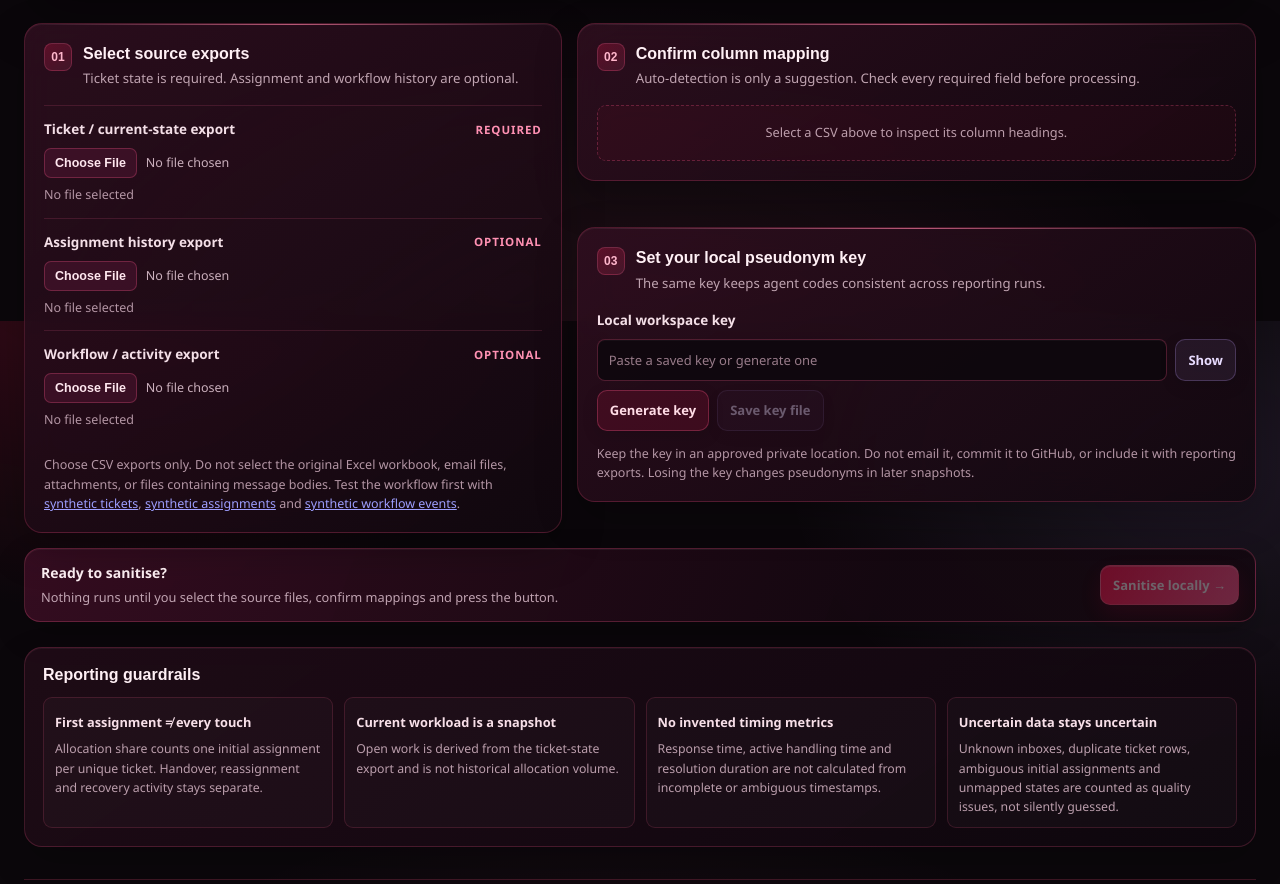
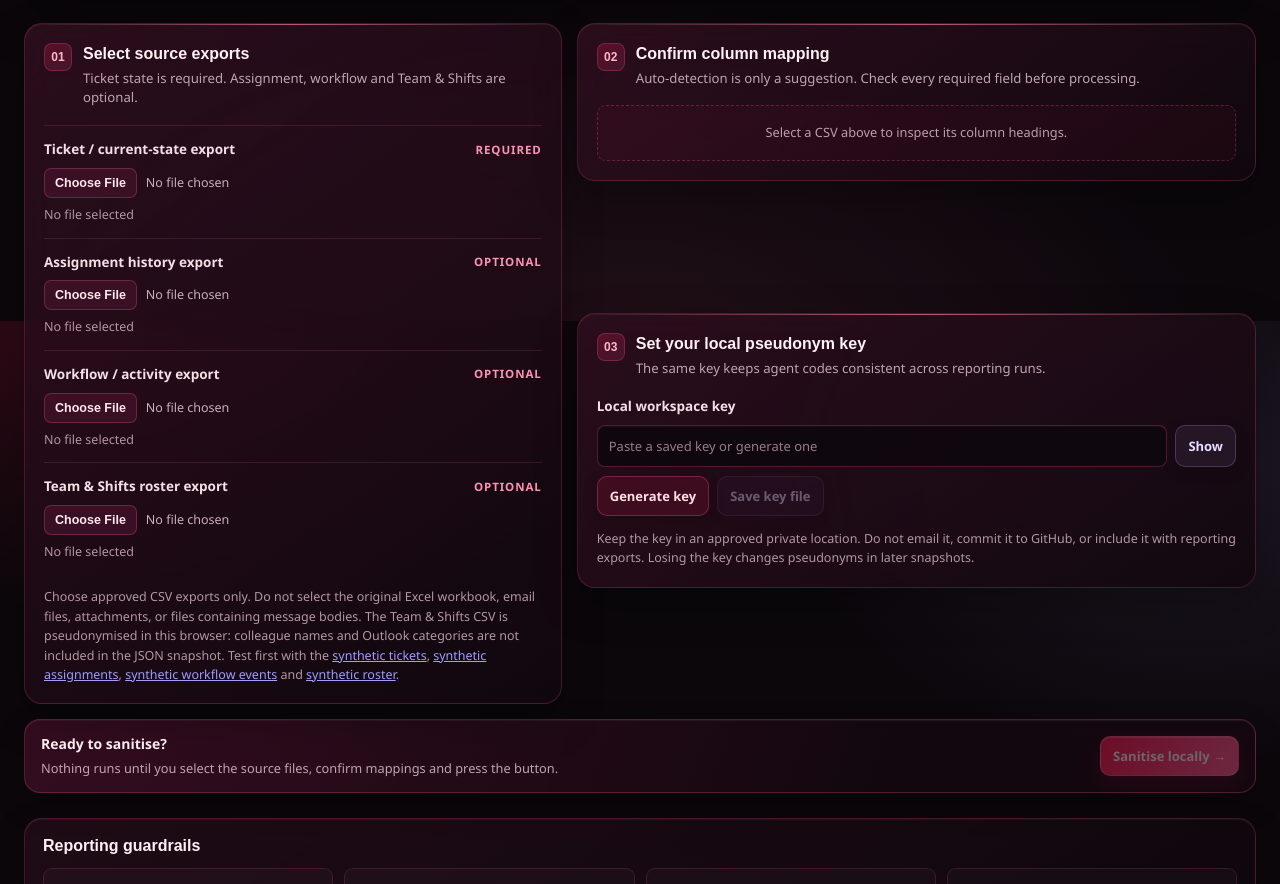
Before and after one commit to brandsupport/vwg-dispatcher-v2, a plain HTML site: page reporting-studio.html in a window 1280 px wide. Shown: the part 479-1363 px from the top of the page. Drawn offline with Linux system fonts and the light colour scheme.

Commit message:
Add Team and Shifts roster import to Reporting Studio

```diff
--- a/reporting-studio.html
+++ b/reporting-studio.html
@@ -31,7 +31,7 @@
 
     <section class="workflow-grid">
       <article class="step-card">
-        <div class="step-heading"><span class="step-number">01</span><div><h2>Select source exports</h2><p>Ticket state is required. Assignment and workflow history are optional.</p></div></div>
+        <div class="step-heading"><span class="step-number">01</span><div><h2>Select source exports</h2><p>Ticket state is required. Assignment, workflow and Team & Shifts are optional.</p></div></div>
         <div class="file-picker">
           <label for="ticketsFile">Ticket / current-state export <em>Required</em></label>
           <input id="ticketsFile" type="file" accept=".csv,text/csv">
@@ -47,7 +47,12 @@
           <input id="workflowFile" type="file" accept=".csv,text/csv">
           <small id="workflowFileMeta">No file selected</small>
         </div>
-        <p class="field-note">Choose CSV exports only. Do not select the original Excel workbook, email files, attachments, or files containing message bodies. Test the workflow first with <a href="./examples/synthetic-ticket-snapshot.csv" download>synthetic tickets</a>, <a href="./examples/synthetic-assignment-history.csv" download>synthetic assignments</a> and <a href="./examples/synthetic-workflow-history.csv" download>synthetic workflow events</a>.</p>
+        <div class="file-picker">
+          <label for="rosterFile">Team & Shifts roster export <em>Optional</em></label>
+          <input id="rosterFile" type="file" accept=".csv,text/csv">
+          <small id="rosterFileMeta">No file selected</small>
+        </div>
+        <p class="field-note">Choose approved CSV exports only. Do not select the original Excel workbook, email files, attachments, or files containing message bodies. The Team & Shifts CSV is pseudonymised in this browser: colleague names and Outlook categories are not included in the JSON snapshot. Test first with the <a href="./examples/synthetic-ticket-snapshot.csv" download>synthetic tickets</a>, <a href="./examples/synthetic-assignment-history.csv" download>synthetic assignments</a>, <a href="./examples/synthetic-workflow-history.csv" download>synthetic workflow events</a> and <a href="./examples/synthetic-team-roster.csv" download>synthetic roster</a>.</p>
       </article>
 
       <article class="step-card">
@@ -80,11 +85,12 @@
         <section class="result-panel"><h3>Brand mix</h3><div id="brandResults"></div></section>
         <section class="result-panel"><h3>Daily ticket records</h3><div id="dailyResults"></div><p class="table-note">Only dates parsed as date-only UTC values or timezone-explicit timestamps are included.</p></section>
         <section class="result-panel"><h3>Initial allocation by agent</h3><div id="agentResults"></div><p class="table-note">Shares use first assignments only. Handovers, reassignments and recoveries do not increase allocation share.</p></section>
+        <section class="result-panel"><h3>Team & shifts roster</h3><div id="rosterResults"></div><p class="table-note">The snapshot contains only keyed agent references, shift groups, Egypt-local shift times and active-fortnight status. Names and Outlook category values are removed.</p></section>
         <section class="result-panel"><h3>Workflow events</h3><div id="workflowResults"></div><p class="table-note">Event counts and distinct tickets affected are shown separately. Counts can overlap across event types.</p></section>
       </div>
       <section class="result-panel quality-panel"><h3>Data quality checks</h3><div id="qualityResults"></div></section>
       <div class="download-bar">
-        <div><strong>Export safe reporting files</strong><span>Only aggregate counts, approved categories and keyed agent references are included.</span></div>
+        <div><strong>Export safe reporting files</strong><span>Only aggregate counts, approved categories, pseudonymous agent references and approved shift metadata are included.</span></div>
         <div class="download-actions"><button id="downloadSnapshot" class="button button-primary" type="button">Download JSON snapshot</button><button id="downloadAllCsv" class="button button-secondary" type="button">Download report CSVs</button></div>
       </div>
       <details class="schema-details"><summary>View snapshot structure</summary><pre id="snapshotPreview"></pre></details>
```
